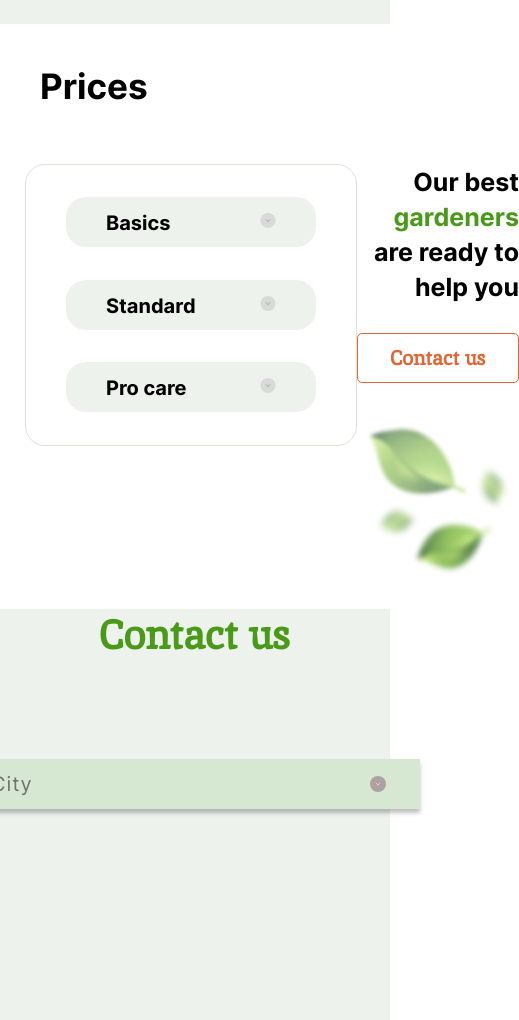
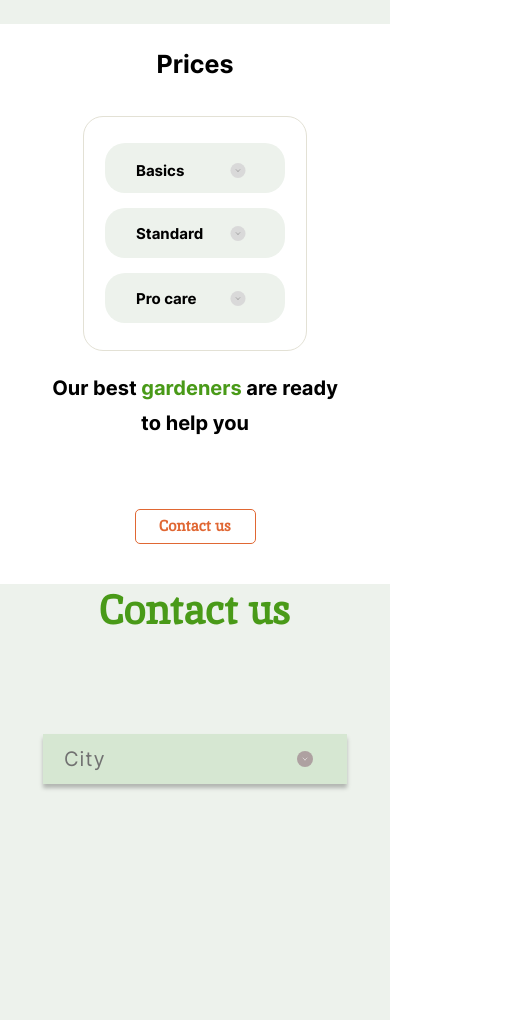
Before and after one commit to Yaugenkosach/Plants, a plain HTML site: page plants/index.html in a window 390 px wide. Shown: the part 4018-5038 px from the top of the page, 519 px wide, since content can reach past the window. Drawn offline with Linux system fonts and the light colour scheme; files whose address does not match are found by name.

Commit message:
feat: add mobile adaptive for prices section

```diff
--- a/plants/css/style.css
+++ b/plants/css/style.css
@@ -1188,4 +1188,96 @@ details{
   .service-item-info-planting {
     margin-bottom: 0;
   }
+
+  .prices {
+    min-height: 100%;
+    padding-bottom: 6px;
+  }
+
+  .prices-wrapper {
+    display: flex;
+    flex-direction: column;
+    height: 100%;
+  }
+
+  .prices-content {
+    display: flex;
+    flex-direction: column;
+    align-items: center;
+  }
+
+  #prices-content-title-text {
+    Font-size: 25px;
+    Line-height: 30px;
+    text-align: center;
+    margin-top: 25px;
+  }
+
+  .prices-content-title {
+    padding-left: 0;
+    padding-top: 0;
+    padding-right: 0;
+  }
+
+  .prices-content-items {
+    width: 224px;
+    height: 235px;
+    margin-top: 16px;
+  }
+
+  details {
+    width: 180px;
+    height: 50px;
+  }
+
+  summary {
+    font-size: 15px;
+    padding-left: 31px;
+  }
+
+  summary::before {
+    right: 39px;
+    top: 18px;
+  }
+
+  .prices-accordeon-1 {
+    margin-top: 11px;
+    padding-top: 2px;
+  }
+
+  .prices-accordeon-3 {
+    margin-bottom: 11px;
+  }
+
+  .prices-call-pic {
+    display: none;
+  }
+
+  .prices-call {
+    align-items: center;
+    padding-top: 20px;
+  }
+
+  .prices-call-text {
+    text-align: center;
+    font-size: 20px;
+    padding-left: 23px;
+    padding-right: 23px;
+  }
+
+  .prices-call-button {
+    width: 121px;
+    height: 35px;
+    font-size: 15px;
+    line-height: 20px;
+  }
+
+  .prices-call-content {
+    padding-top: 20px;
+  }
+
+
+  .contacts-accordeon {
+    width: 304px;
+  }
 }
--- a/plants/index.html
+++ b/plants/index.html
@@ -166,13 +166,13 @@
                         <h2 id="prices-content-title-text">Prices</h2>
                     </div>
                     <div class="prices-content-items">
-                        <details class="prices-accordeon">
+                        <details class="prices-accordeon prices-accordeon-1">
                             <summary class="prices-accordeon-title">Basics</summary>
                         </details>
                         <details class="prices-accordeon">
                             <summary class="prices-accordeon-title">Standard</summary>
                         </details>
-                        <details class="prices-accordeon">
+                        <details class="prices-accordeon prices-accordeon-3">
                             <summary class="prices-accordeon-title">Pro care</summary>
                         </details>
                     </div>
```
